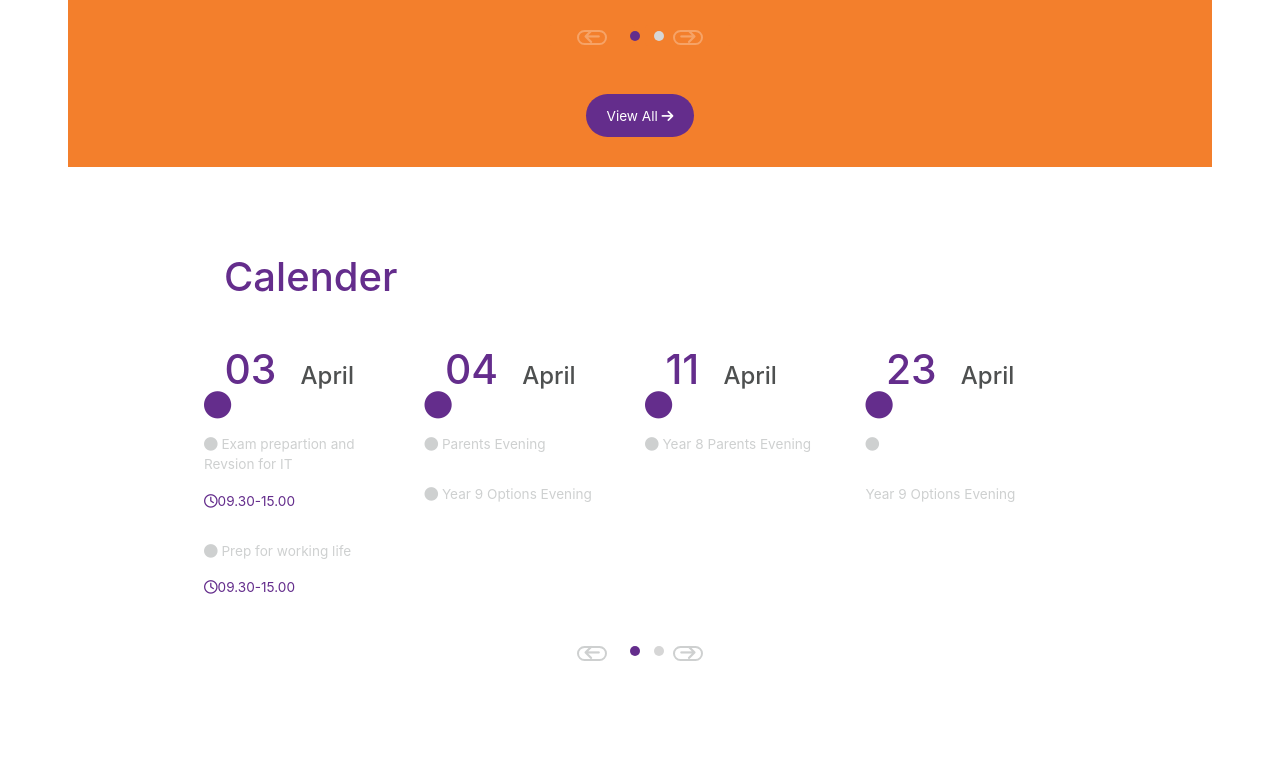
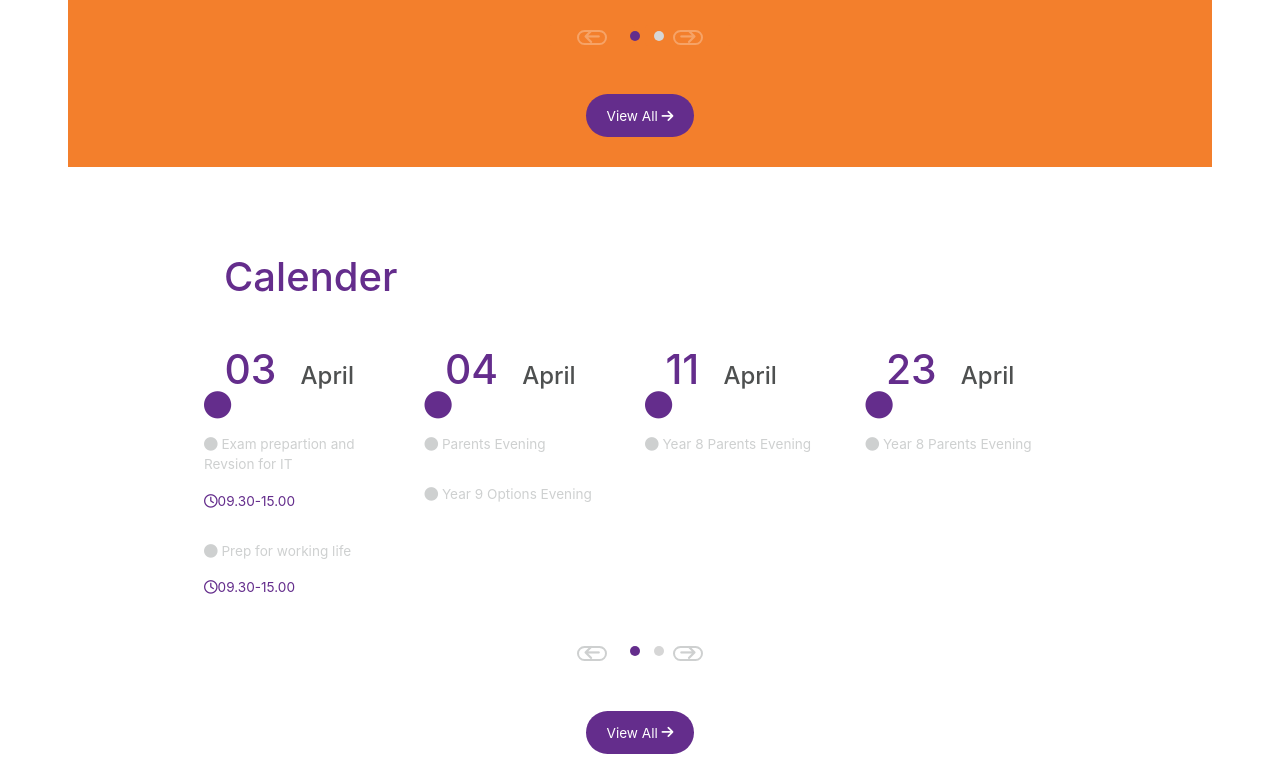
Before and after one commit to bennaylor50/codingTest, a plain HTML site: page index.html in a window 1280 px wide. Shown: the part 1809-2593 px from the top of the page. Before the commit the page ends 2491 px from the top, so only its background shows below. Drawn offline with nearby package versions, Linux system fonts and the light colour scheme.

Commit message:
calender added

```diff
--- a/css/sections/calender.scss
+++ b/css/sections/calender.scss
@@ -79,6 +79,20 @@
 
 	}
 
+	.viewAllCalender{
+	text-align:center;
+
+	margin:0em 5em 0em 5em;
+	padding:3em;
+
+	.view{
+		padding:1em 1.5em 1em 1.5em;
+		background:#642d8c;
+		color:white;
+		border-radius:2em;
+	}
+}
+
 
 
 }
--- a/css/sections/newsCarousel.scss
+++ b/css/sections/newsCarousel.scss
@@ -63,7 +63,7 @@
 
 }
 
-.viewAll{
+.viewAllNews{
 	text-align:center;
 	background:#f37f2c;
 	margin:0em 5em 0em 5em;
--- a/index.html
+++ b/index.html
@@ -261,7 +261,7 @@
 
 	</article>
 
-	<div class="viewAll" >
+	<div class="viewAllNews" >
 		<a class= "view" href="#">View All <i class='fa fa-arrow-right'></i></a>
 	</div>
 
@@ -325,7 +325,8 @@
 		    	</div>
 
 		    	<i class="fa fa-circle fa-2x" aria-hidden="true"></i>
-				<p class="entry"><i class="fa fa-circle" aria-hidden="true"></i> <p class="entry"> Year 9 Options Evening</p>
+		    	<p class="entry"> <i class="fa fa-circle" aria-hidden="true"></i> Year 8 Parents Evening</p>
+
 		    </div>
 
 		    <div class="item">
@@ -352,6 +353,11 @@
 
 		</section>
 
+		<div class="viewAllCalender" >
+			<a class= "view" href="#">View All <i class='fa fa-arrow-right'></i></a>
+		</div>
+
+
 	</article>
 	<script src="https://code.jquery.com/jquery-3.2.1.slim.min.js" integrity="sha384-KJ3o2DKtIkvYIK3UENzmM7KCkRr/rE9/Qpg6aAZGJwFDMVNA/GpGFF93hXpG5KkN" crossorigin="anonymous"></script>
 	<script src="https://cdnjs.cloudflare.com/ajax/libs/popper.js/1.11.0/umd/popper.min.js" integrity="sha384-b/U6ypiBEHpOf/4+1nzFpr53nxSS+GLCkfwBdFNTxtclqqenISfwAzpKaMNFNmj4" crossorigin="anonymous"></script>
```
Also changed, not shown: css/output.css, 1 other file.
